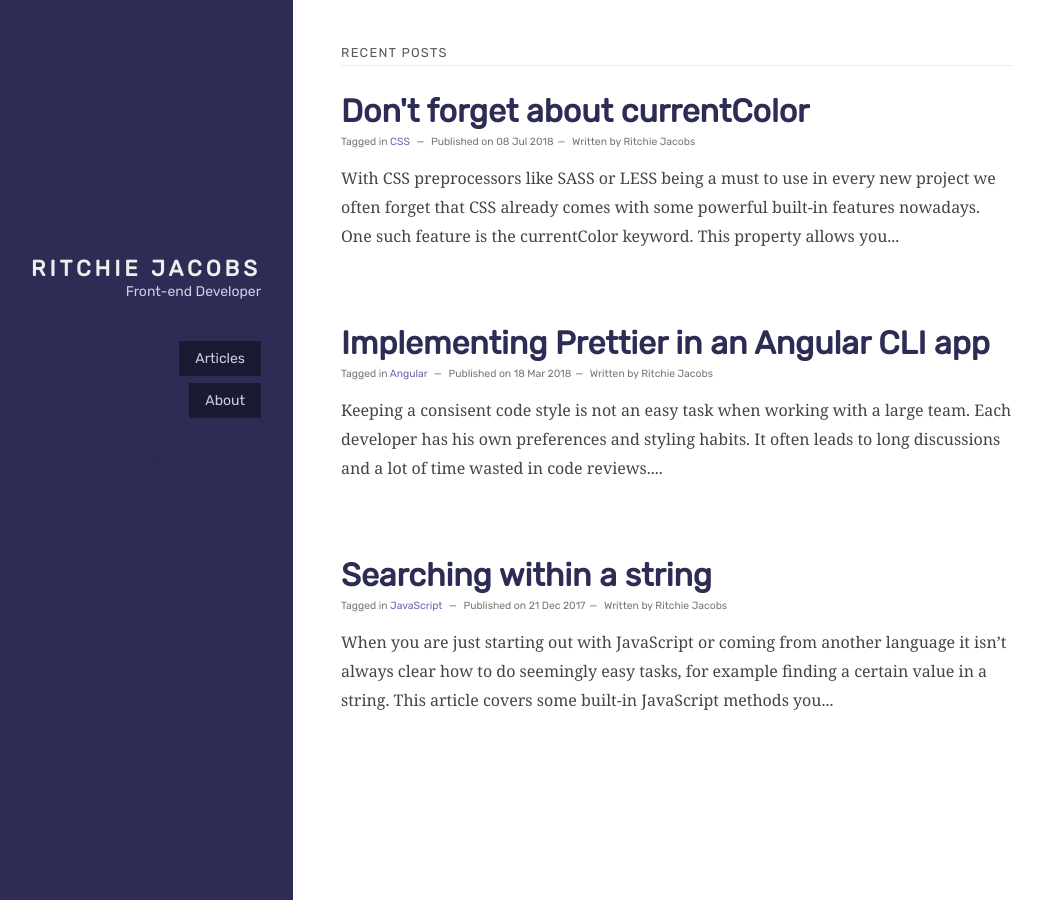
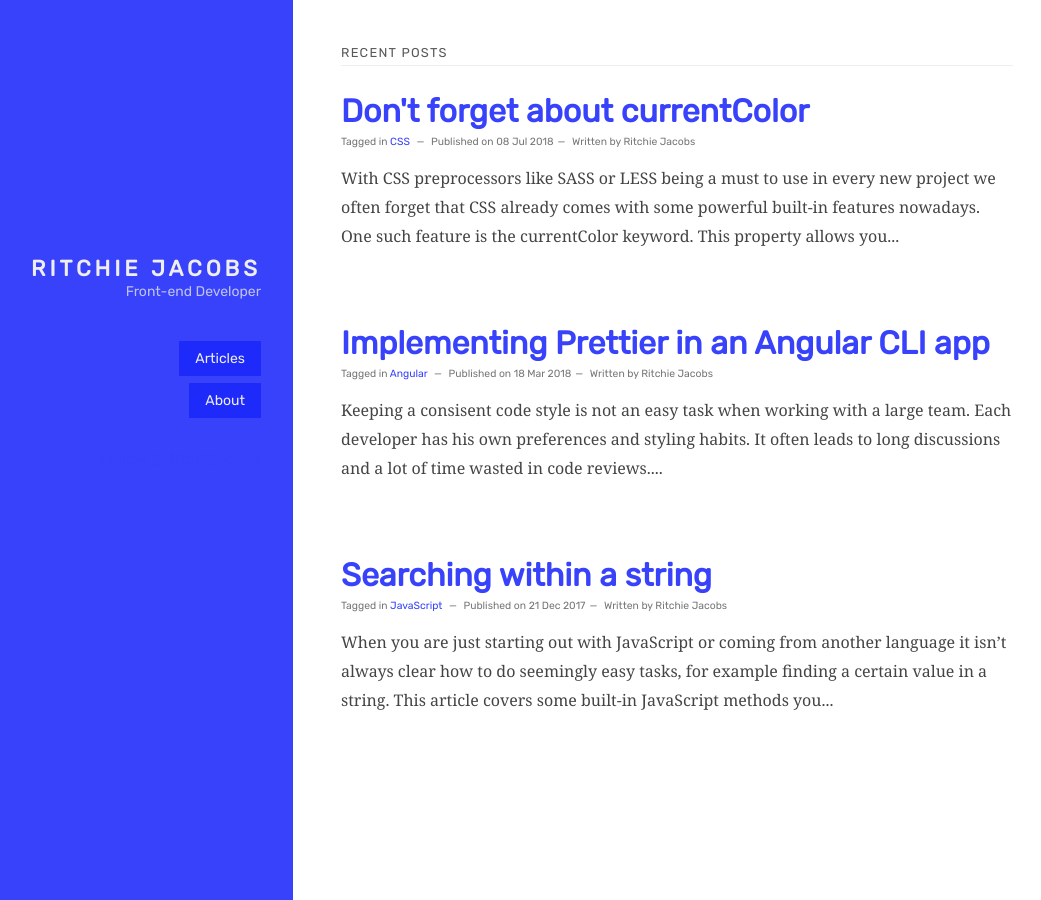
Before and after one commit to ritchiejacobs/ritchiejacobs.github.io, a Jekyll site: the page built from index.html, in a window 1280 px wide. Shown: the whole page, without its empty margins (27-1068 px from the left). Built offline with Jekyll 4.4.1, drawn with Linux system fonts in a browser that asks for light colours; nearby versions of some CDN libraries; the list of posts is cut into pages by our own code; comment, search, counter and statistics services are not loaded.

Commit message:
changed colors

```diff
--- a/_sass/_global.scss
+++ b/_sass/_global.scss
@@ -14,7 +14,7 @@ textarea,
 }
 
 a {
-  color: $brand-primary;
+  color: $link-color;
   text-decoration: none;
 }
 
--- a/_sass/_post.scss
+++ b/_sass/_post.scss
@@ -65,8 +65,4 @@
       margin-right: .25rem;
     }
   }
-
-  &__tag {
-    color: lighten($sidebar-bg, 30%);
-  }
 }
--- a/_sass/_settings.scss
+++ b/_sass/_settings.scss
@@ -3,12 +3,16 @@
 $black: #333;
 $white: #eee;
 
-$brand-primary: #2c2c54;
+$brand-primary: #3742fa;
+
+// GENERAL
+// --------------------
+$link-color: $brand-primary;
 
 // SIDEBAR
 // --------------------
 $sidebar-bg: $brand-primary;
-$sidebar-subtitle-color: lighten($sidebar-bg, 60%);
+$sidebar-subtitle-color: rgba($white, .75);
 $sidebar-subtitle-font-size: .875rem;
 $sidebar-title-color: $white;
 $sidebar-title-font-size: 1.375rem;
@@ -16,6 +20,6 @@ $sidebar-title-font-size: 1.375rem;
 $nav-item-border-color: transparent;
 $nav-item-border-radius: 0;
 $nav-item-border-width: 2px;
-$nav-item-bg: darken($sidebar-bg, 10%);
-$nav-item-color: lighten($sidebar-bg, 60%);
+$nav-item-bg: darken($sidebar-bg, 5%);
+$nav-item-color: $white;
 $nav-item-font-size: .875rem;
```
